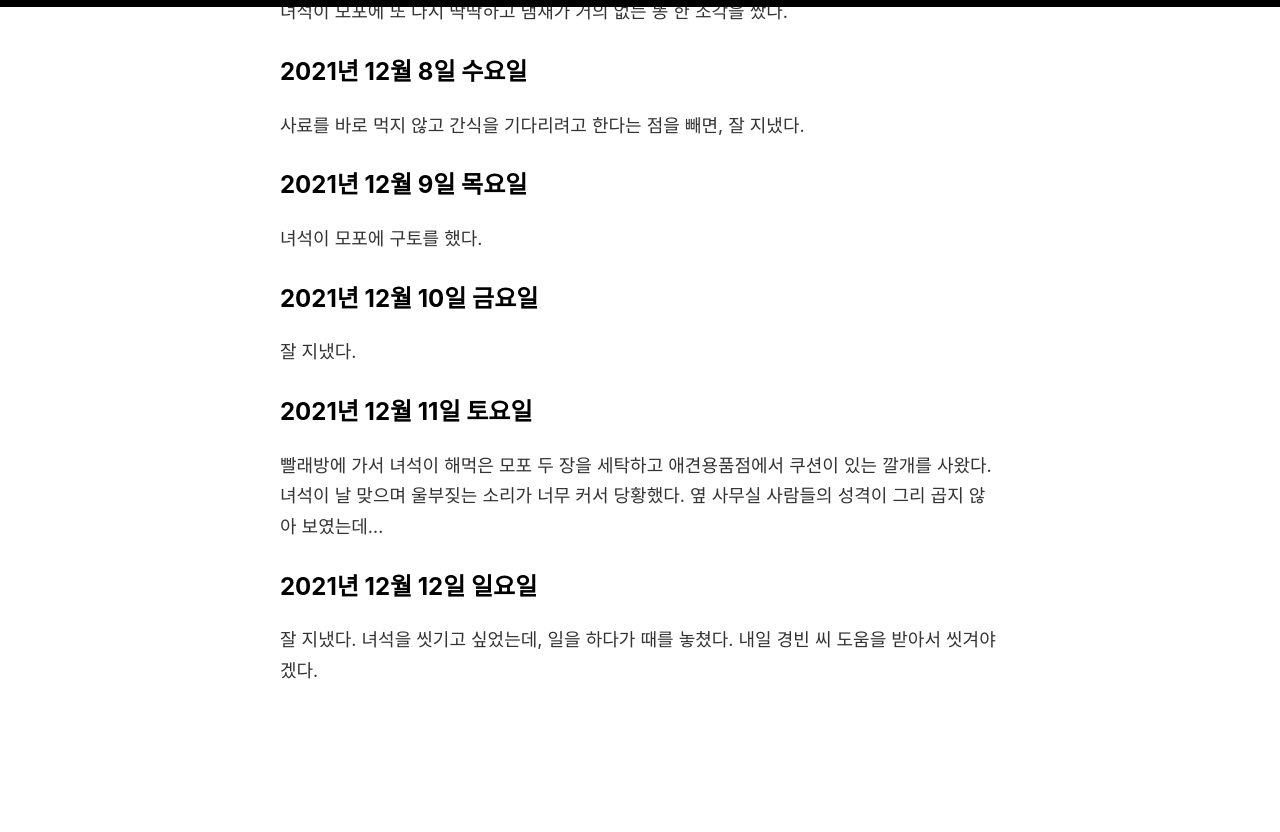
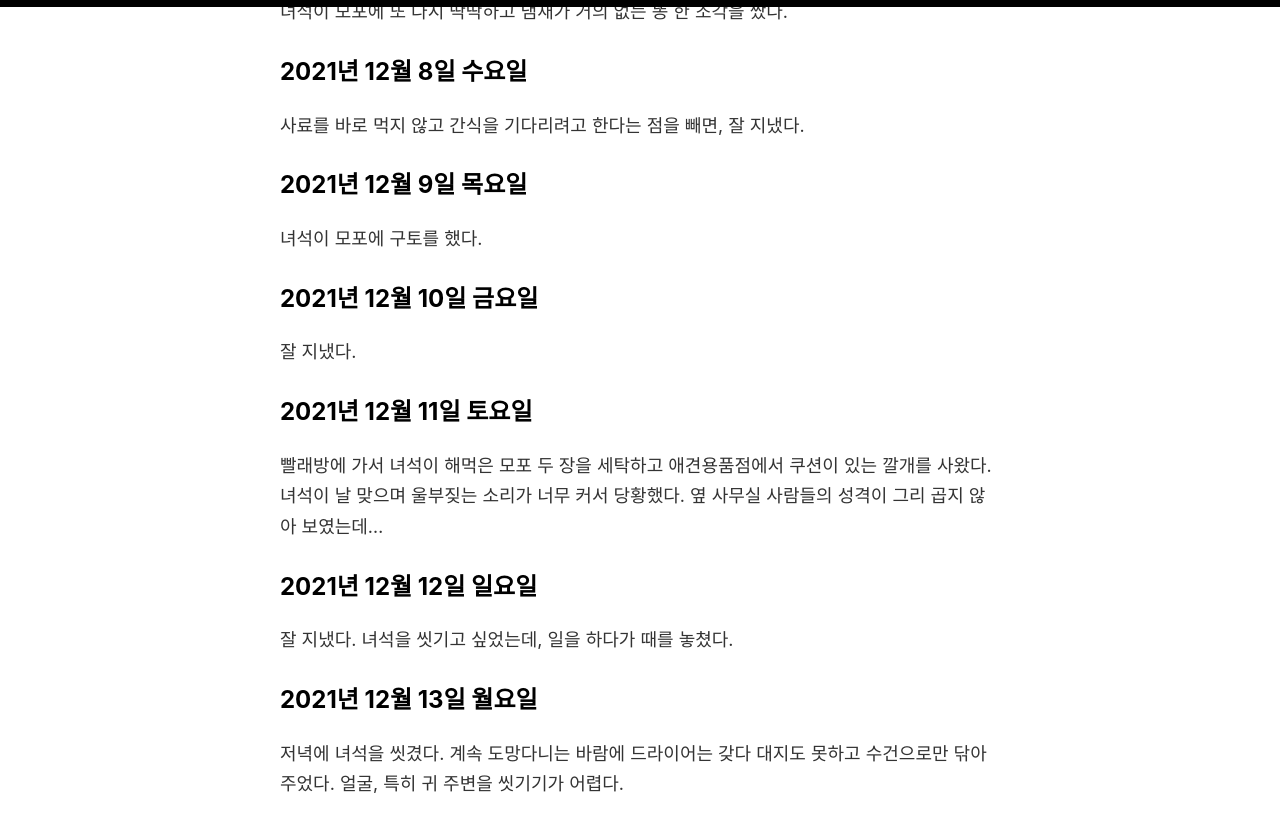
Before and after one commit to oxmhpark/www.exonomicon.net, a Jekyll site: the page built from _posts/2021-10-31-caring-note-of-aeng-doo.md, in a window 1280 px wide and 900 px high, scrolled down 5745 px. Shown: the top 832 px of the window. Built offline with Jekyll 4.4.1, drawn with Linux system fonts in a browser that asks for light colours; comment, search, counter and statistics services are not loaded; before the commit the page ends 6532 px from its top, so only the background shows below that.

Commit message:
Update 2021-10-31-caring-note-of-aeng-doo.md

```diff
--- a/_posts/2021-10-31-caring-note-of-aeng-doo.md
+++ b/_posts/2021-10-31-caring-note-of-aeng-doo.md
@@ -131,4 +131,7 @@ published: true
 빨래방에 가서 녀석이 해먹은 모포 두 장을 세탁하고 애견용품점에서 쿠션이 있는 깔개를 사왔다. 녀석이 날 맞으며 울부짖는 소리가 너무 커서 당황했다. 옆 사무실 사람들의 성격이 그리 곱지 않아 보였는데...
 
 ## 2021년 12월 12일 일요일
-잘 지냈다. 녀석을 씻기고 싶었는데, 일을 하다가 때를 놓쳤다. 내일 경빈 씨 도움을 받아서 씻겨야겠다.
+잘 지냈다. 녀석을 씻기고 싶었는데, 일을 하다가 때를 놓쳤다.
+
+## 2021년 12월 13일 월요일
+저녁에 녀석을 씻겼다. 계속 도망다니는 바람에 드라이어는 갖다 대지도 못하고 수건으로만 닦아주었다. 얼굴, 특히 귀 주변을 씻기기가 어렵다.
```
